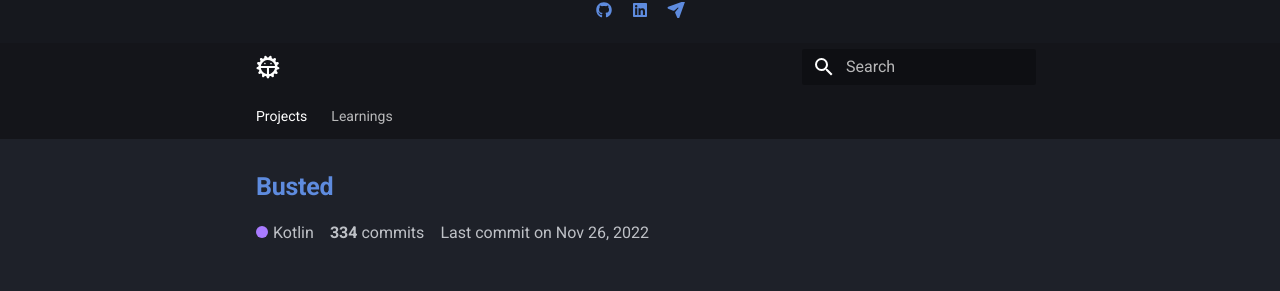
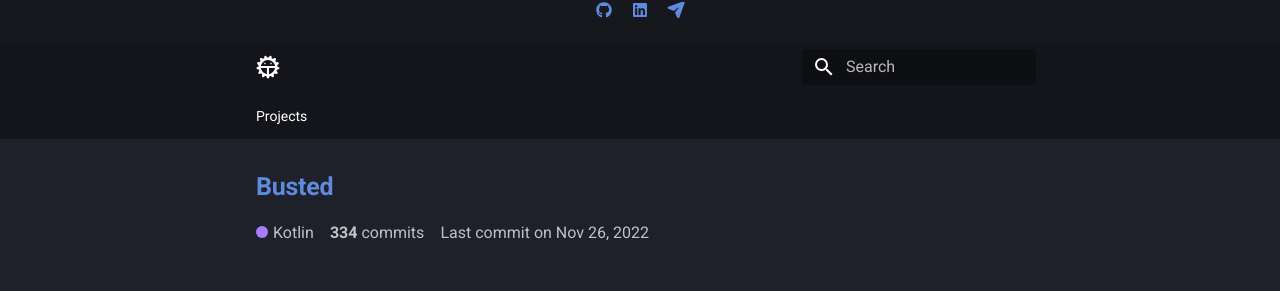
Before and after one commit to DHuckaby/dhuckaby.github.io, an MkDocs documentation site: the page built from docs/index.md, in a window 1280 px wide. Shown: the part 174-465 px from the top of the page. Built offline with MkDocs 1.6.1 and Material for MkDocs 9.7.7, drawn with Linux system fonts in a browser that asks for light colours.

Commit message:
Added click support, restored Dockerfile for local dev

```diff
--- a/mkdocs.yml
+++ b/mkdocs.yml
@@ -1,8 +1,8 @@
 site_name: Daniel Huckaby
 nav:
   - 'Projects': 'index.md'
-  - 'Learnings':
-            - 'learnings/2023-12-20-dynamic-app-icon.md'
+#  - 'Learnings':
+#            - 'learnings/2023-12-20-dynamic-app-icon.md'
 plugins:
   - search
   - redirects:
@@ -13,6 +13,7 @@
         'mtv.md': 'projects/2019-03-07-movies-tv.md'
         'ipa.md': 'projects/2019-03-05-ipa.md'
         'review/2019/03/05/ipa.html': 'projects/2019-03-05-ipa.md'
+  - glightbox
 theme:
   name: material
   logo: assets/images/logo.svg
```
Also changed, not shown: 2 other files.
